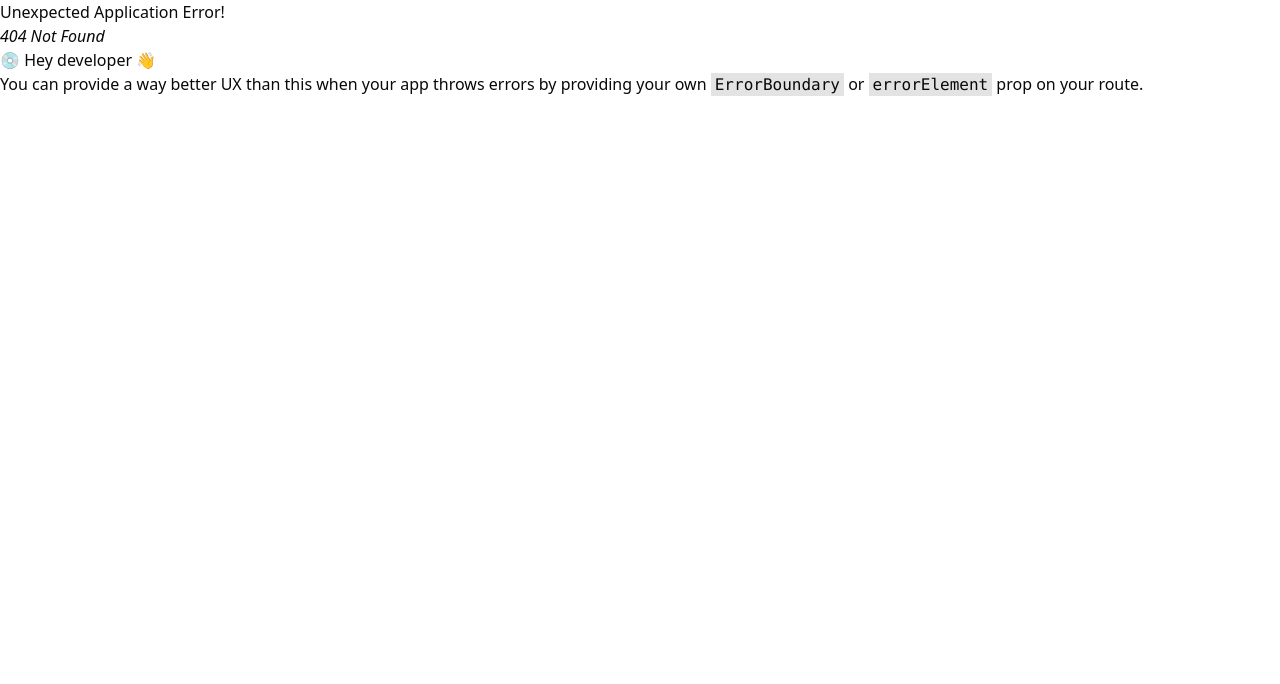
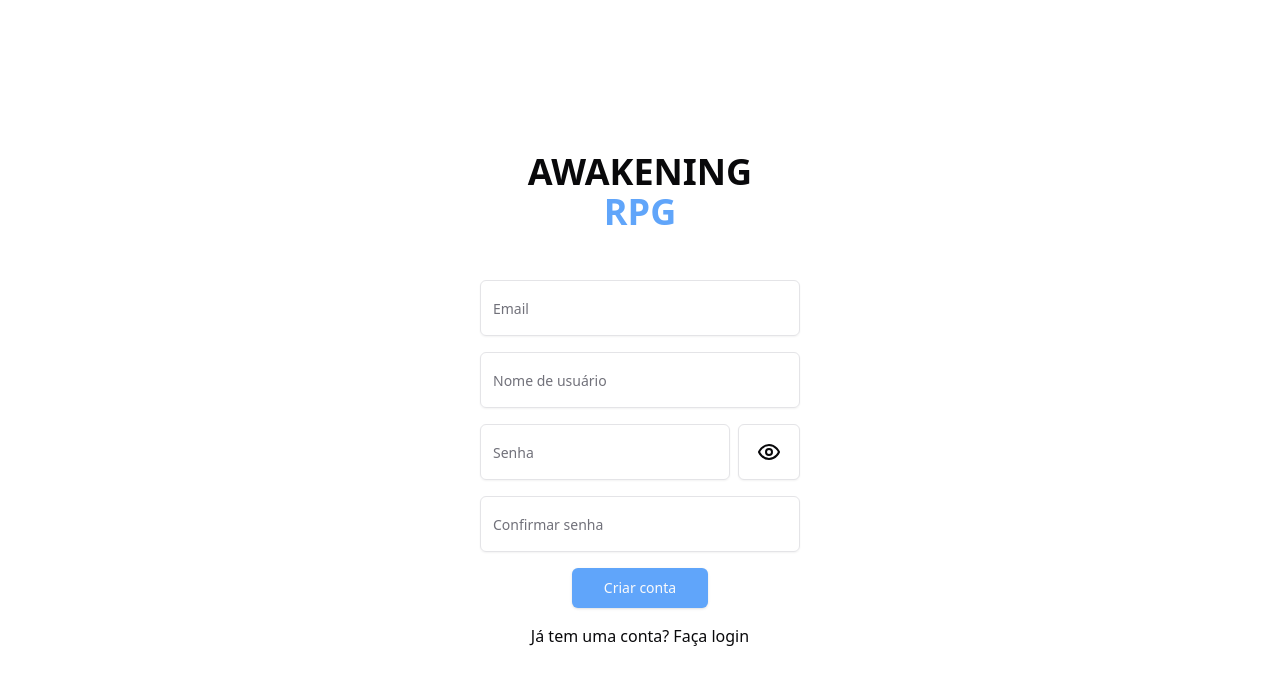
Before and after one commit to justAlves/arpg-frontend, a React (Vite) app: page /register in a window 1280 px wide. Before the commit this address had no page. Shown: the top 684 px of the page. Built offline with nearby package versions, Linux system fonts and the light colour scheme.

Commit message:
feat: add register page

```diff
--- a/src/main.tsx
+++ b/src/main.tsx
@@ -5,6 +5,7 @@ import './index.css'
 import { ThemeProvider } from './components/theme-provider.tsx'
 import { createBrowserRouter, RouterProvider} from 'react-router-dom'
 import Login from './pages/login/index.tsx'
+import Register from './pages/register/index.tsx'
 
 const router = createBrowserRouter([
   {
@@ -15,6 +16,10 @@ const router = createBrowserRouter([
     path: '/login',
     element: <Login />,
   },
+  {
+    path: '/register',
+    element: <Register />,
+  }
 ])
 
 ReactDOM.createRoot(document.getElementById('root')!).render(
--- /dev/null
+++ b/src/pages/register/index.tsx
@@ -0,0 +1,84 @@
+import { Button } from "@/components/ui/button";
+import { Input } from "@/components/ui/input";
+import { useState } from "react";
+import { Link } from "react-router-dom";
+import { Eye, EyeOff } from "lucide-react";
+
+export default function Register() {
+
+    const [email, setEmail] = useState('')
+    const [userName, setUserName] = useState('')
+    const [password, setPassword] = useState('')
+    const [confirmPassword, setConfirmPassword] = useState('')
+    const [showPassword, setShowPassword] = useState(false)
+
+    const handleLogin = () => {
+        alert(userName + ' ' + password)
+    }
+
+    const handleShowPassword = () => {
+        setShowPassword(!showPassword)
+    }
+
+  return (
+    <div className="flex justify-center items-center h-screen">
+        <div className="flex flex-col items-center">
+            <span className="text-4xl font-bold">AWAKENING</span>
+            <span className="text-4xl font-bold text-blue-400 mb-12">RPG</span>
+            <div className="flex flex-col w-80">
+                <Input
+                    placeholder="Email"
+                    className="mb-4 h-14"
+                    type="text"
+                    value={email}
+                    onChange={(e) => setEmail(e.target.value)}
+                />
+                <Input
+                    placeholder="Nome de usuário"
+                    className="mb-4 h-14"
+                    type="text"
+                    value={userName}
+                    onChange={(e) => setUserName(e.target.value)}
+                />
+                <div className="flex gap-2">
+                    <Input
+                        placeholder="Senha"
+                        className="mb-4 h-14 w-4/5"
+                        type={showPassword ? "text" : "password"}
+                        value={password}
+                        onChange={(e) => setPassword(e.target.value)}
+
+                    />
+                    <Button
+                        size={"icon"}
+                        variant={"outline"}
+                        className="w-1/5 h-14"
+                        onClick={handleShowPassword}
+                    >
+                        {showPassword ? <EyeOff size={24} /> : <Eye size={24} />}
+                    </Button>
+                </div>
+                <Input
+                    placeholder="Confirmar senha"
+                    className="mb-4 h-14"
+                    type={showPassword ? "text" : "password"}
+                    value={confirmPassword}
+                    onChange={(e) => setConfirmPassword(e.target.value)}
+                />
+                <div className="flex flex-col items-center">
+                    <Button
+                        size={"lg"}
+                        className="bg-blue-400 text-zinc-50 hover:bg-blue-300 mb-4"
+                        onClick={handleLogin}
+                    >
+                        Criar conta
+                    </Button>
+                    <Link to="/login" className="hover:underline underline-offset-4">
+                        Já tem uma conta? Faça login
+                    </Link>
+                </div>
+            </div>
+        </div>
+    </div>
+  )
+}
```
